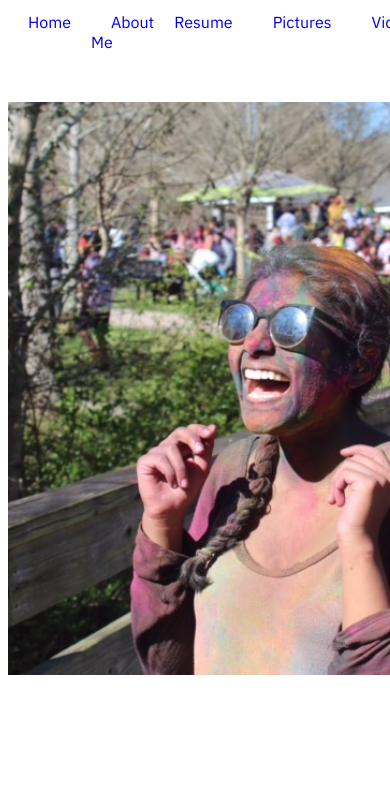
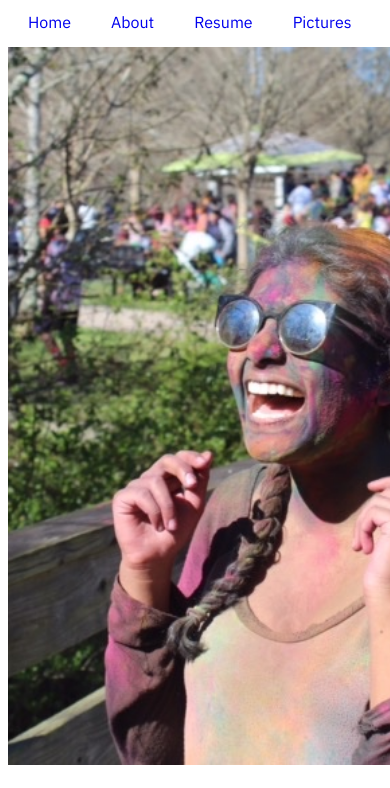
Before and after one commit to hindolam/riyaramaswamy, a plain HTML site: page index.html in a window 390 px wide. Shown: the part 72-860 px from the top of the page. Drawn offline with Linux system fonts and the light colour scheme.

Commit message:
removed media queries for now

```diff
--- a/css/main.css
+++ b/css/main.css
@@ -3,21 +3,16 @@ body {
 }
 
 .container {
-   display: grid;
-   grid-template-areas:
-    "header"
-    "nav"
-    "content"
-    "footer";
-    grid-template-rows: auto auto 1fr auto;
-    grid-gap: 15px;
-    height: 100vh;
+  display: grid;
+  grid-template-areas: "header" "nav" "content" "footer";
+  grid-template-rows:   auto    auto  1fr       auto;
+  grid-gap: 15px;
+  height: 100vh;
 }
 
 header {
   grid-area: header;
   justify-self: center;
-  align-self: center;
 }
 
 header .title {
@@ -55,26 +50,3 @@ main {
 footer {
   grid-area: footer;
 }
-
-@media (max-width: 768px) {
-  .container {
-    grid-template-areas:
-      "header"
-      "nav"
-      "content"
-      "side"
-      "footer";
-
-    grid-template-columns: 1fr;
-    grid-template-rows:
-      auto /* Header */
-      minmax(75px, auto) /* Nav */
-      1fr /* Content */
-      minmax(75px, auto) /* Sidebar */
-      auto; /* Footer */
-  }
-
-  nav, aside {
-    margin: 0;
-  }
-}
--- a/index.html
+++ b/index.html
@@ -26,7 +26,7 @@
 
       <nav>
           <div><a href="#">Home</a></div>
-          <div><a href="#">About Me</a></div>
+          <div><a href="#">About</a></div>
           <div><a href="#">Resume</a></div>
           <div><a href="#">Pictures</a></div>
           <div><a href="#">Videos</a></div>
```
